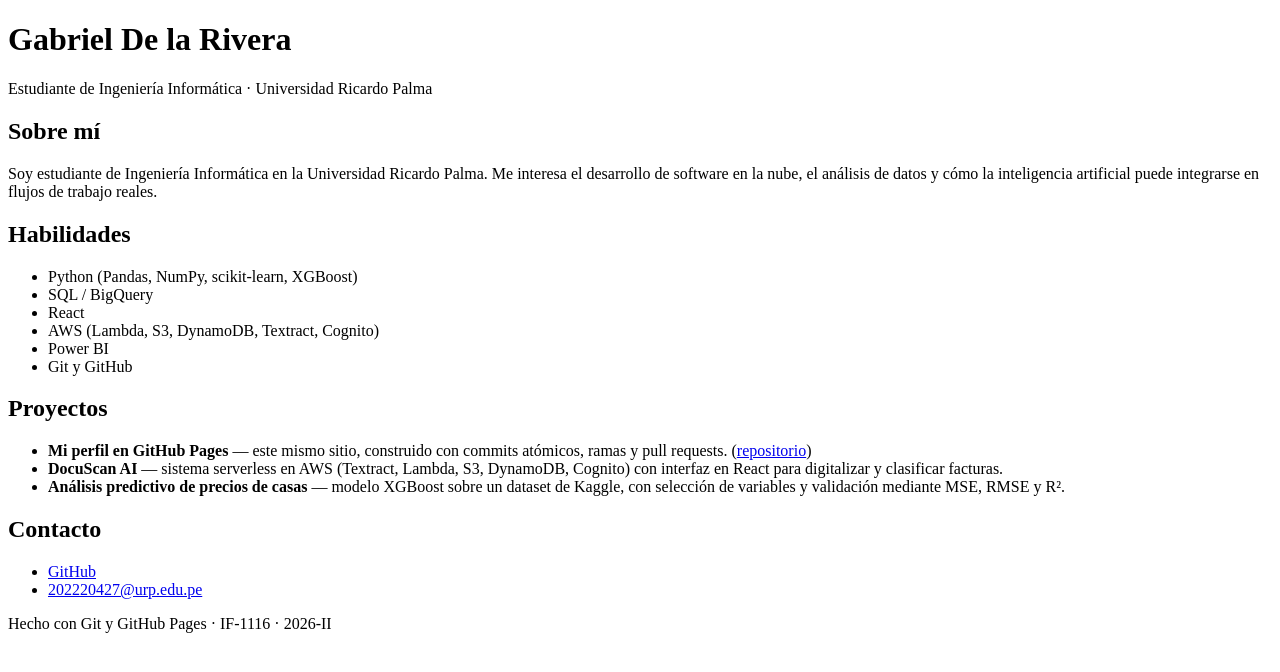
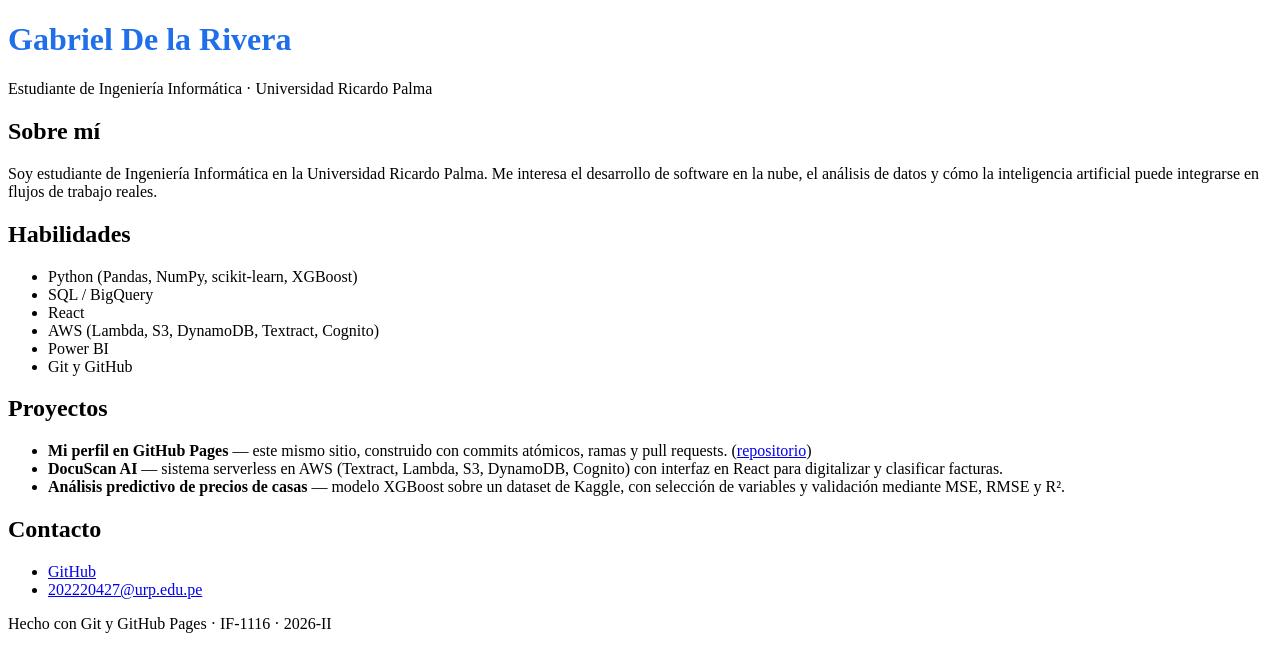
Before and after one commit to Gabrieldla/Gabrieldla.github.io, a plain HTML site: page index.html in a window 1280 px wide. Drawn offline with Linux system fonts and the light colour scheme.

Commit message:
Agregar color al título principal

```diff
--- a/index.html
+++ b/index.html
@@ -4,10 +4,11 @@
   <meta charset="UTF-8">
   <meta name="viewport" content="width=device-width, initial-scale=1.0">
   <title>Gabriel De la Rivera</title>
+  <style>.titulo { color: #1f6feb; }</style>
 </head>
 <body>
   <header>
-    <h1>Gabriel De la Rivera</h1>
+    <h1 class="titulo">Gabriel De la Rivera</h1>
     <p>Estudiante de Ingeniería Informática · Universidad Ricardo Palma</p>
   </header>
   <main>
```
